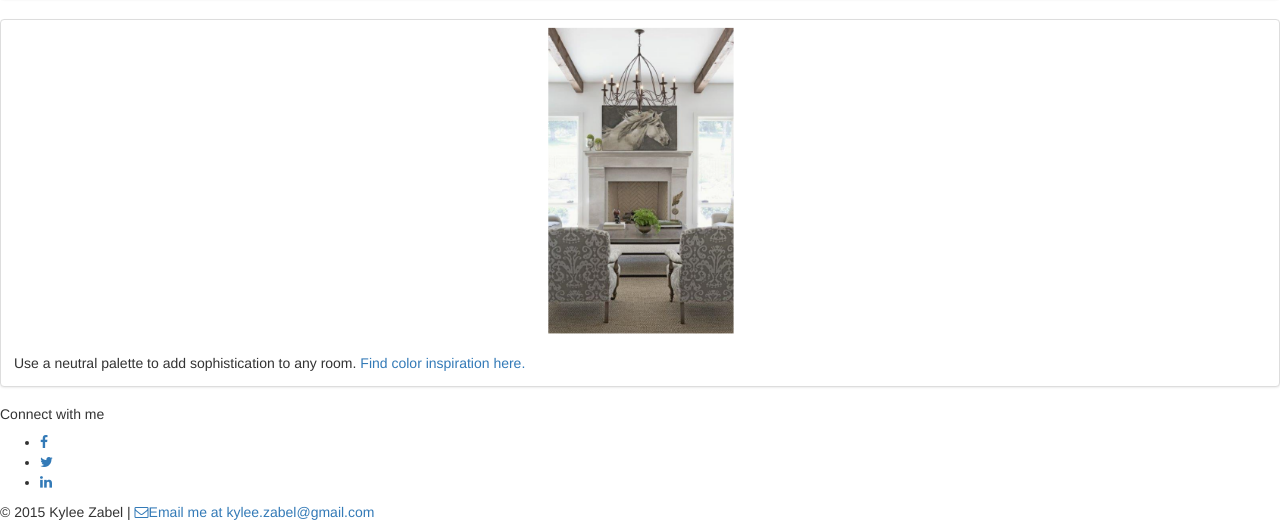
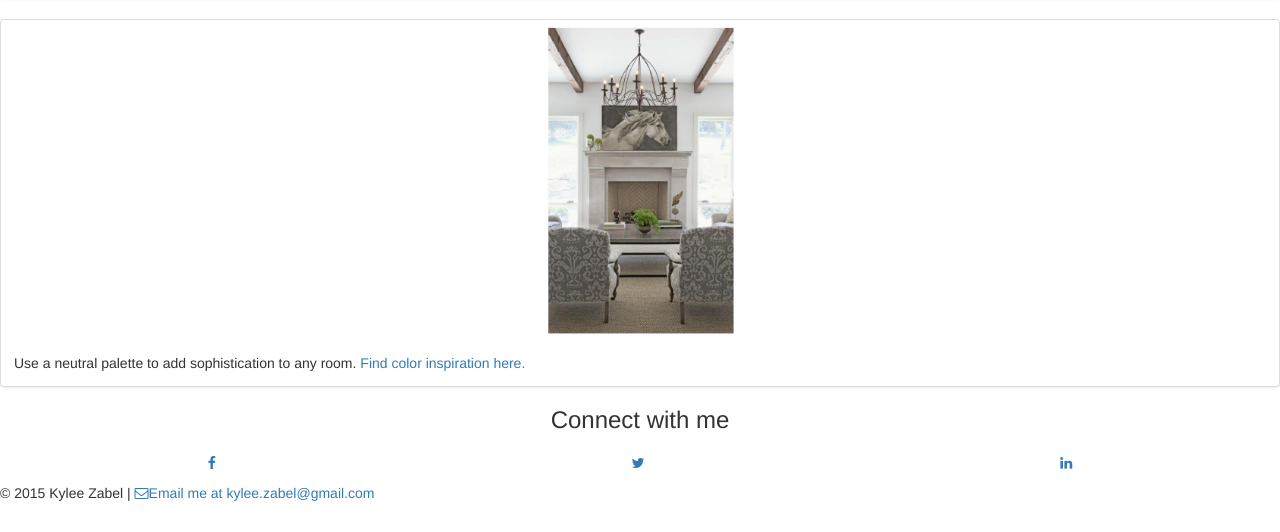
Before and after one commit to KZabel/portfolio, a plain HTML site: page about.html in a window 1280 px wide. Shown: the part 1293-1825 px from the top of the page. Drawn offline with nearby package versions, Linux system fonts and the light colour scheme.

Commit message:
modified footer styles

```diff
--- a/about.html
+++ b/about.html
@@ -74,11 +74,11 @@
 
     </div>
     <footer>
-      <h5>Connect with me</h5>
-         <ul>
-          <li><a href="#"><i class="fa fa-facebook"></i></a></li>
-          <li><a href="#"><i class="fa fa-twitter"></i></a></li>
-          <li><a href="#"><i class="fa fa-linkedin"></i></a></li>
+      <h3 class="text-center">Connect with me</h3>
+         <ul class="nav nav-pills nav-justified">
+          <li role="presentation"><a href="#"><i class="fa fa-facebook"></i></a></li>
+          <li role="presentation"><a href="#"><i class="fa fa-twitter"></i></a></li>
+          <li role="presentation"><a href="#"><i class="fa fa-linkedin"></i></a></li>
         </ul>
       <p>&copy; 2015 Kylee Zabel |
         <a href="mailto:kylee.zabel@gmail.com">
```
